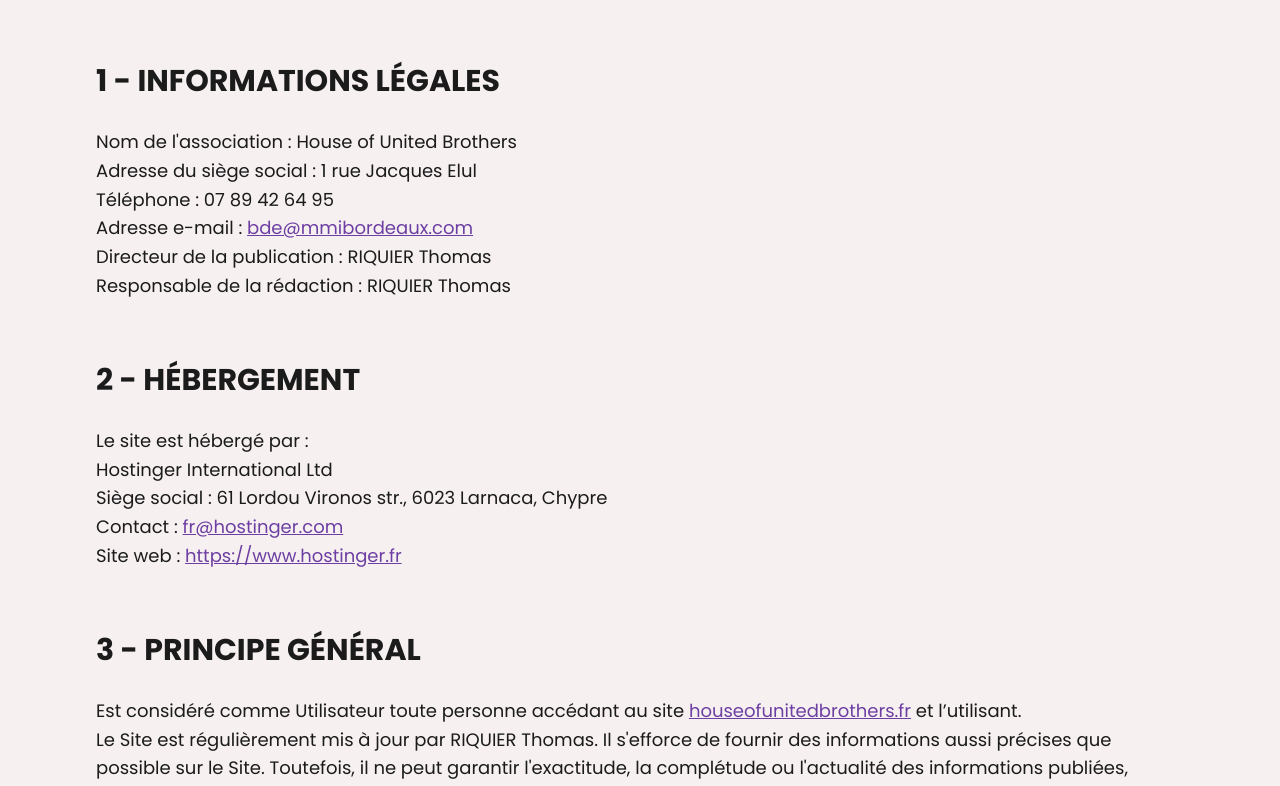
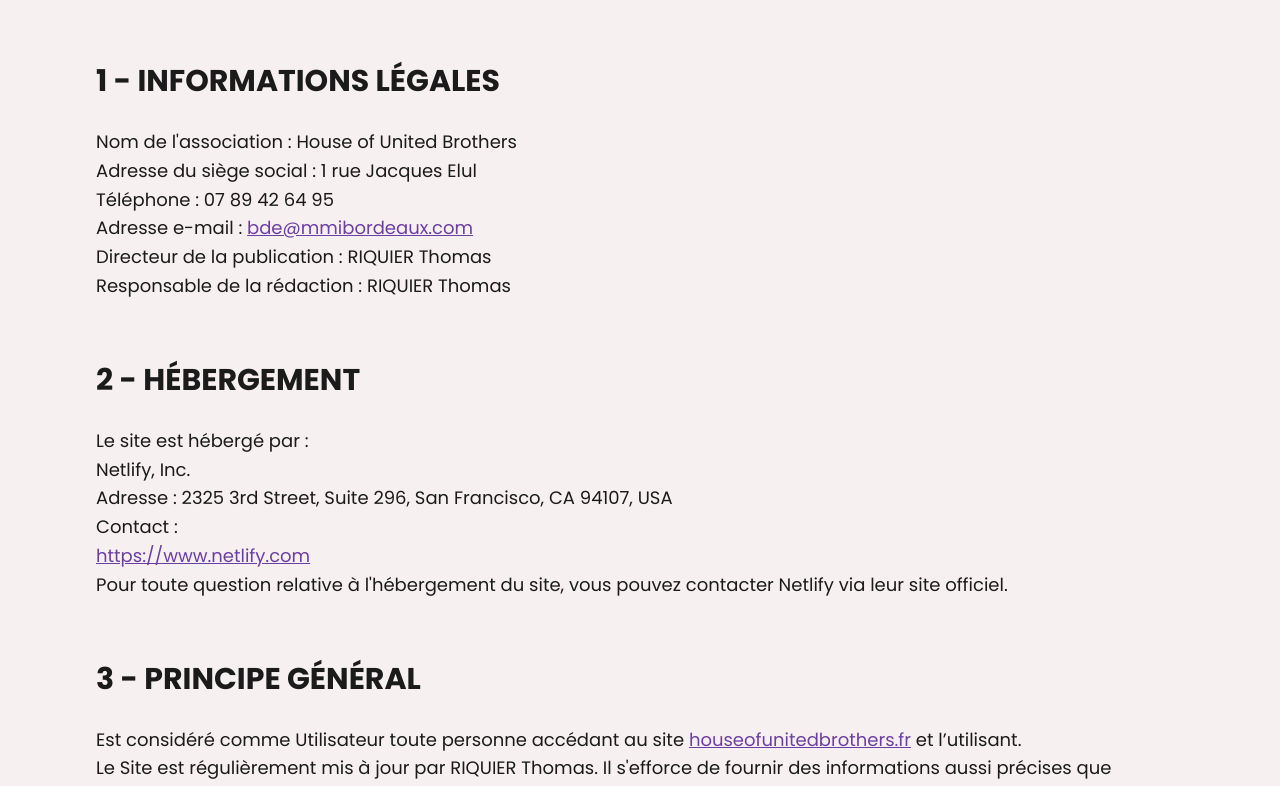
Before and after one commit to Viturna/hub, a SvelteKit app: page /mentions-legales in a window 1280 px wide. Shown: the part 706-1492 px from the top of the page. Built offline with nearby package versions, Linux system fonts and the light colour scheme.

Commit message:
Mentions légales UPDATE

```diff
--- a/src/routes/mentions-legales/+page.svelte
+++ b/src/routes/mentions-legales/+page.svelte
@@ -45,6 +45,7 @@
 <section class="header-page">
   <div class="box-title">
     <h1>Mentions légales</h1>
+    <p>04/03/2025</p>
   </div>
 </section>
 <section class="legales">
@@ -74,14 +75,13 @@
   <h2>2 - Hébergement</h2>
   <p>
     Le site est hébergé par :<br />
-    Hostinger International Ltd<br />
-    Siège social : 61 Lordou Vironos str., 6023 Larnaca, Chypre<br />
-    Contact :
-    <a href="mailto:fr@hostinger.com" target="_blank">fr@hostinger.com</a><br />
-    Site web :
-    <a href="https://www.hostinger.fr" target="_blank"
-      >https://www.hostinger.fr</a
-    >
+    Netlify, Inc.<br />
+    Adresse : 2325 3rd Street, Suite 296, San Francisco, CA 94107, USA<br />
+    Contact :<br />
+    <a href="https://www.netlify.com" target="_blank">https://www.netlify.com</a
+    > <br />
+    Pour toute question relative à l'hébergement du site, vous pouvez contacter Netlify
+    via leur site officiel.
   </p>
   <h2>3 - Principe général</h2>
   <p>
```
